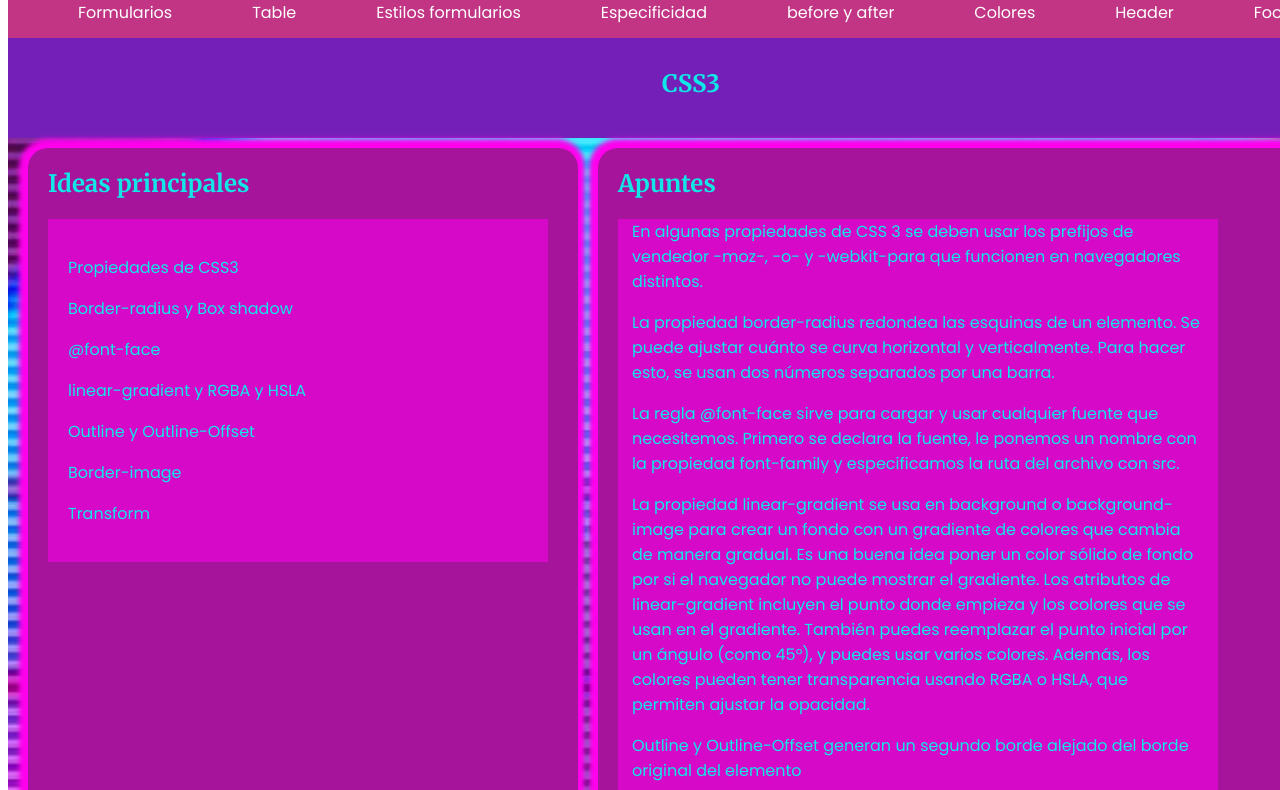
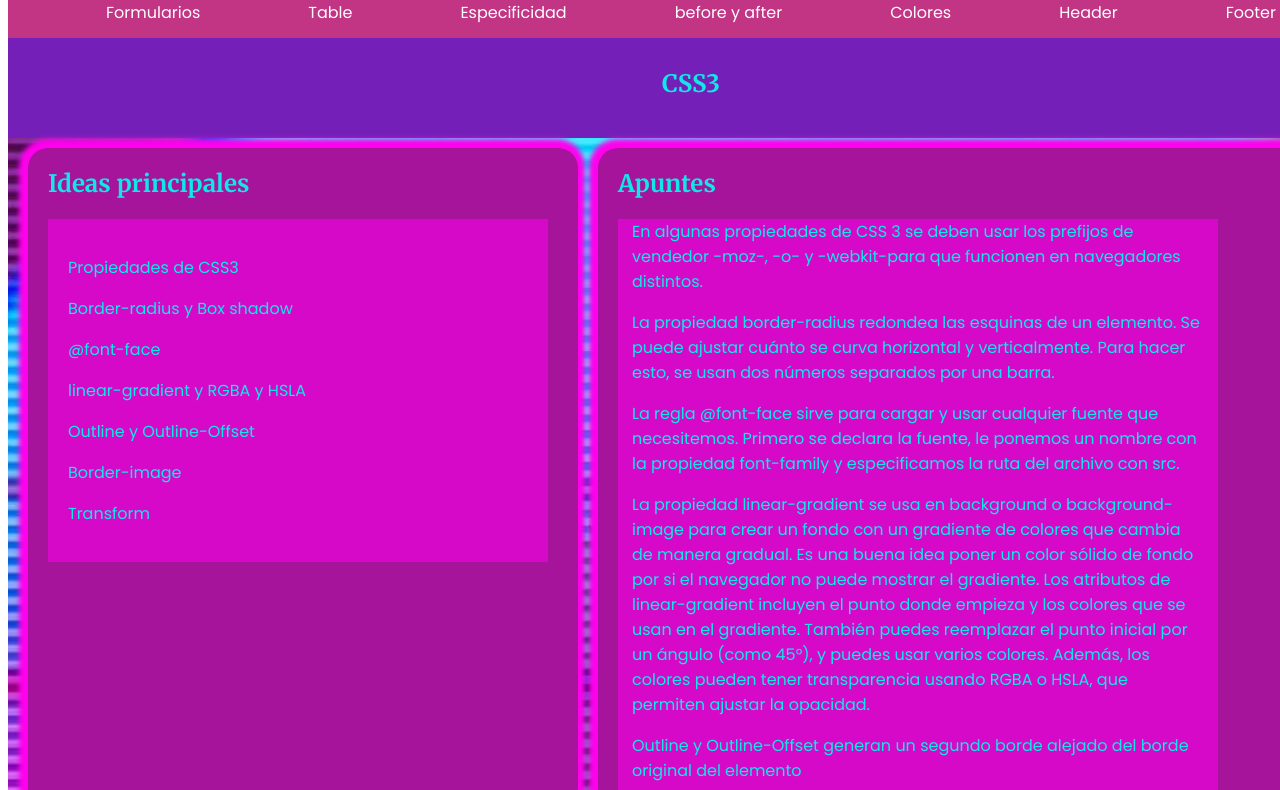
Before and after one commit to JAGH23/Bitacora3, a plain HTML site: page formcss.html in a window 1280 px wide. Shown: the part 249-1039 px from the top of the page. Drawn offline with Linux system fonts and the light colour scheme.

Commit message:
borrar uno

```diff
--- a/formcss.html
+++ b/formcss.html
@@ -23,7 +23,6 @@
         <nav>
             <a href="index.html">Formularios</a>
             <a href="table.html">Table</a>
-            <a href="formcss.html">Estilos formularios</a>
             <a href="Especificidad.html">Especificidad</a>
             <a href="afterbef.html">before y after</a>
             <a href="Colores.html">Colores</a>
```
